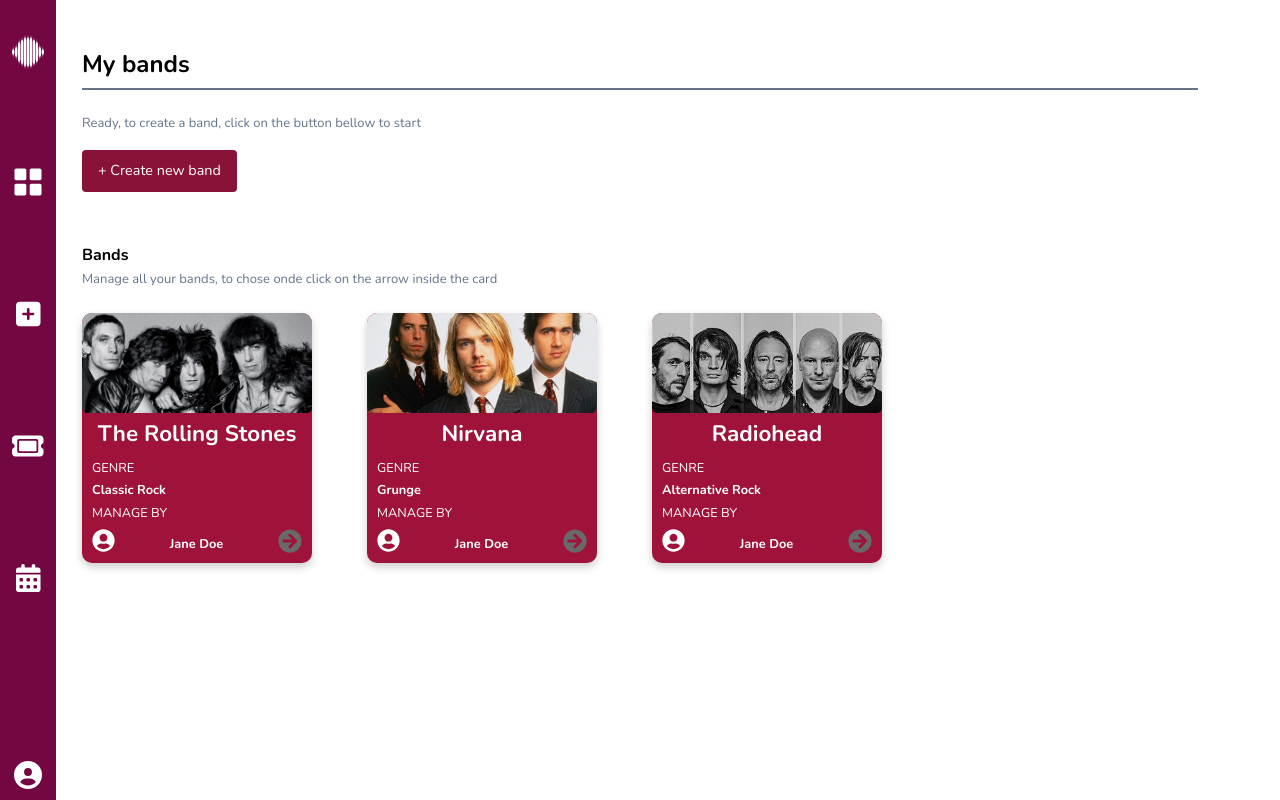
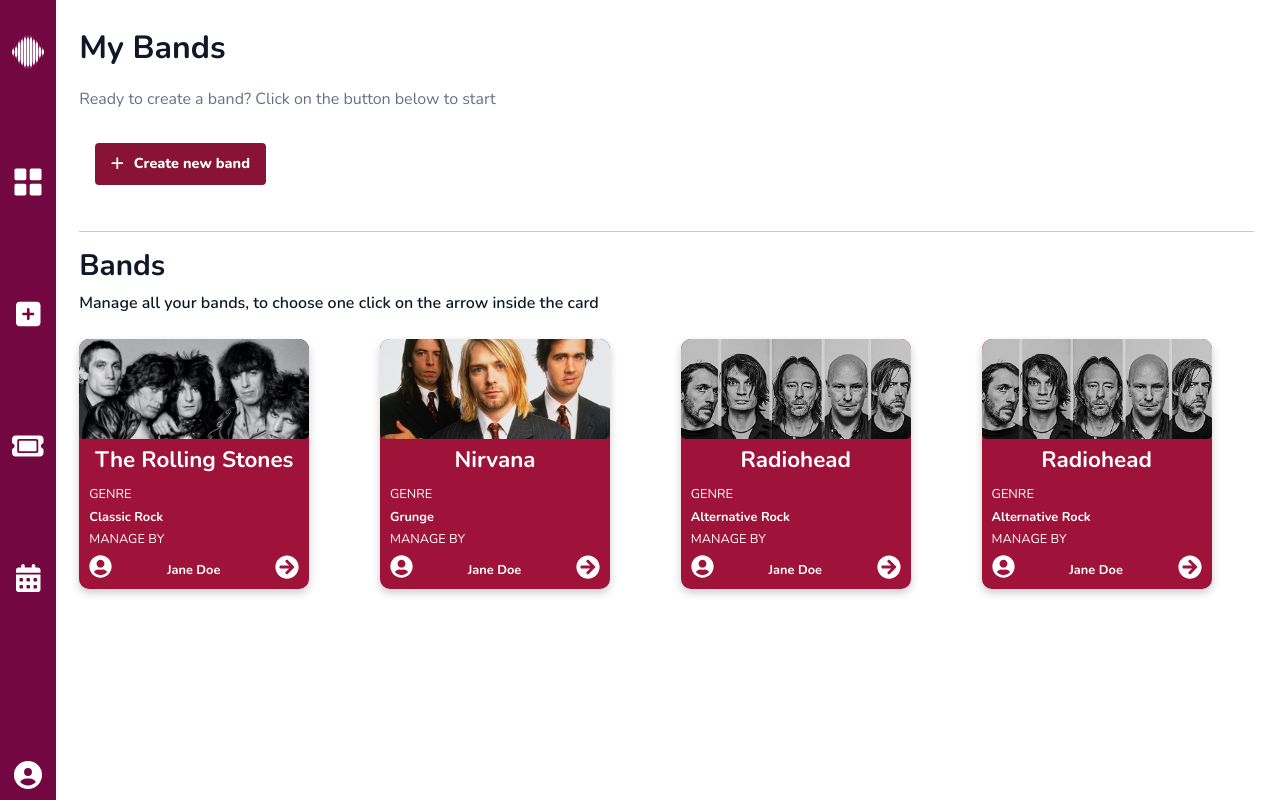
Before and after one commit to Kannella/band_management_front_end, a React (Create React App) app in the folder app/: page /bands in a window 1280 px wide. Built offline with nearby package versions, Linux system fonts and the light colour scheme.

Commit message:
design changes band page and components

```diff
--- a/app/src/assets/styles/styles.css
+++ b/app/src/assets/styles/styles.css
@@ -34,9 +34,21 @@
   font-weight: 700;
   color: #101828;
 }
+.title2-page {
+  font-size: 1.85rem;
+  font-weight: 700;
+  color: #101828;
+}
 .sub-text{
   font-size: 1rem;
   color: #667085;
+}
+.sub-text2{
+  font-size: 1rem;
+  color:var(--cor-page-text);
+  font-weight: 600;
+  word-wrap: break-word;
+
 }
 
 .nav-container {
@@ -121,7 +133,11 @@
   .title-page{
     font-size: 1.2rem;
   }
+  .title-page2{
+    font-size: 1rem;
+  }
   .sub-text{
     font-size: 0.9rem;
   }
+
 }
--- a/app/src/assets/styles/band_styles.css
+++ b/app/src/components/Band/band_components.css
@@ -1,29 +1,4 @@
 /* styles.css */
-@import url('https://fonts.googleapis.com/css2?family=Nunito:wght@300;400;600;700&display=swap');
-
-h1 {
-    color: black;
-    font-size: 1.5rem;
-    font-family: 'Nunito';
-    font-weight: bold;
-    border-bottom: 2px solid rgb(100, 116, 139);
-    padding-bottom: 10px;
-}
-
-.content h2 {
-    color:black;
-    font-size:medium;
-    font-family: 'Nunito';
-    font-weight: bold;
-    margin-bottom: 5px;
-}
-
-.content p {
-    margin-top: 0px;
-    color: rgba(100, 116, 139, 1);
-    font-size:small;
-    font-family: 'Nunito';
-}
 
 .createButton{
     background-color: rgba(136, 19, 55, 1);
@@ -32,8 +7,7 @@
     border:0;
     border-radius: 4px;
     font-size: 0.9rem;
-    font-family: 'Nunito';
-    /* font-weight: bold; */
+    font-weight: 800;
     cursor: pointer;
     margin-bottom: 30px;
 }
@@ -83,11 +57,20 @@
 }
 
 .arrow-button {
-    color: #696969;
+    color: #FFF;
     padding: 0;
     border: none;
     background: none;
     margin-left: auto;
+}
+
+.arrow-button:hover {
+    color: #6c757d;
+}
+
+/* Estilo do ícone quando o botão é clicado */
+.arrow-button:active {
+    color: #495057;
 }
 
 .user-icon {
--- a/app/src/components/Band/band_details_page.jsx
+++ b/app/src/components/Band/band_details_page.jsx
@@ -4,7 +4,7 @@
 import {FaEdit, FaClock, FaMapMarkerAlt } from "react-icons/fa";
 import { bands } from "../../pages/data/bands";
 import BandMembersTable from "./band_member_table";
-import '../../assets/styles/band_styles.css';
+import './band_components.css';
 
 
 function BandDetailsPage() {
--- a/app/src/components/Band/band_member_table.jsx
+++ b/app/src/components/Band/band_member_table.jsx
@@ -1,6 +1,7 @@
 // BandMembersTable.jsx
 import React from "react";
 import { FaUserCircle, FaTrashAlt, FaPlusCircle } from "react-icons/fa";
+import './band_components.css';
 
 function BandMembersTable({ members, removedMembers, isEditing, onRemoveMember, onAddMember }) {
     return (
--- a/app/src/components/Band/cards_widget.jsx
+++ b/app/src/components/Band/cards_widget.jsx
@@ -1,9 +1,8 @@
 // cards_widget.jsx
 import React from "react";
 import { useNavigate } from "react-router-dom";
-import 'bootstrap/dist/css/bootstrap.min.css';
-import '../../assets/styles/band_styles.css';
 import {FaArrowCircleRight, FaUserCircle} from 'react-icons/fa';
+import './band_components.css';
 
 
 function CardWidget({ band }) {
--- a/app/src/components/Band/member_card.jsx
+++ b/app/src/components/Band/member_card.jsx
@@ -2,6 +2,7 @@
 import React from "react";
 import { FaUserCircle, FaTrash } from "react-icons/fa";
 import '../../assets/styles/band_styles.css';
+import './band_components.css';
 
 function MemberCard({ member, email, onRemove }) {
     return (
--- a/app/src/hooks/useScreenSizeController.js
+++ b/app/src/hooks/useScreenSizeController.js
@@ -19,9 +19,9 @@
   const navbarSize = isMobile ? "64px" : "56px";
 
   // Margens e espaçamentos ajustados
-  const marginLeft = '2%';
+  const marginLeft = '4%';
   const marginRight = '2%';
-  const marginTop = '2%';
+  const marginTop = '1%';
 
   return { isMobile, logoSize, iconSize, iconSizeHome, navbarSize, marginLeft, marginRight,marginTop };
 }
--- a/app/src/pages/data/bands.js
+++ b/app/src/pages/data/bands.js
@@ -51,5 +51,15 @@
       image: require("../../assets/images/bands/radiohead.jpg"),
       members: ["Thom Yorke", "Jonny Greenwood", "Colin Greenwood"],
       events: []
-  }
+  },
+    {
+      id: 3,
+      name: "Radiohead",
+      genre: "Alternative Rock",
+      manager: "Jane Doe",
+      image: require("../../assets/images/bands/radiohead.jpg"),
+      members: ["Thom Yorke", "Jonny Greenwood", "Colin Greenwood"],
+      events: []
+  },
+
 ];
--- a/app/src/pages/manager/band_manager_page.jsx
+++ b/app/src/pages/manager/band_manager_page.jsx
@@ -1,46 +1,61 @@
-// band_manager_page.jsx
-import React, {useState} from "react";
+import React, { useState } from "react";
 import BandPopup from "../../components/Band/popup_band_create";
 import CardWidget from "../../components/Band/cards_widget";
-import {bands} from '../data/bands';
-import 'bootstrap/dist/css/bootstrap.min.css';
-import '../../assets/styles/band_styles.css';
+import { bands } from '../data/bands';
+import { FontAwesomeIcon } from '@fortawesome/react-fontawesome';
+import { faPlus} from '@fortawesome/free-solid-svg-icons';
 
-
-function BandManagerPage(){
+function BandManagerPage() {
     const [showPopup, setShowPopup] = useState(false);
 
     const handleShowPopup = () => setShowPopup(true);
     const handleClosePopup = () => setShowPopup(false);
 
     return (
-        <div className="container mt-4">
-            <h1>My bands</h1>
+        <div className="container-fluid pt-3 ms-3">
+            <div className="row mb-2">
+                <div className="col-12 col-md-10">
+                    <h1 className="title-page">My Bands</h1>
+                </div>
+            </div>
 
-            <div className="content mt-4 mb-4">
-                <p> Ready, to create a band, click on the button bellow to start </p>
+            <div className="row mb-3">
+                <div className="col-12 col-md-auto">
+                    <div className="sub-text mt-1 mb-1 text-wrap">
+                        <p>Ready to create a band? Click on the button below to start</p>
+                    </div>
+                </div>
+            </div>
 
+            <div className="col-12 col-md-auto ms-3">
                 <button className="createButton" onClick={handleShowPopup}>
-                    + Create new band
+                    <FontAwesomeIcon icon={faPlus} style={{ marginRight: 10 }} />
+                    {'Create new band'}
                 </button>
             </div>
+
             <BandPopup show={showPopup} handleClose={handleClosePopup} />
 
-            <div className="content mb-4">
-                <h2>Bands</h2>
-                <p>Manage all your bands, to chose onde click on the arrow inside the card</p>
+            <hr />
+
+            <div className="row">
+                <div className="col-12 col-md-10">
+                    <div className="content mb-4">
+                        <h2 className="title2-page">Bands</h2>
+                        <div className="sub-text2 me-3">Manage all your bands, to choose one click on the arrow inside the card</div>
+                    </div>
+                </div>
             </div>
 
-            <div className="row">
-                    {bands.map((band) => (
-                        <div key={band.id} className="col-md-3 mb-4">
-                            <CardWidget band={band} />
-                        </div>
-                    ))}
+            <div className="row justify-content-center ">
+                {bands.map((band) => (
+                    <div key={band.id} className="col-12 col-md-3 col-sm-12 mb-4">
+                        <CardWidget band={band} />
+                    </div>
+                ))}
             </div>
-
         </div>
-    )
+    );
 }
 
-export  default BandManagerPage;
+export default BandManagerPage;
--- a/app/src/pages/manager/booking_table_manager_page.jsx
+++ b/app/src/pages/manager/booking_table_manager_page.jsx
@@ -4,7 +4,7 @@
 
 function BookingTableManagerPage() {
     return (
-        <Container fluid className="pt-3 ms-5"
+        <Container fluid className="pt-3 ms-3"
         style={{
             overflowX:"hidden",
             paddingLeft:0,
```
